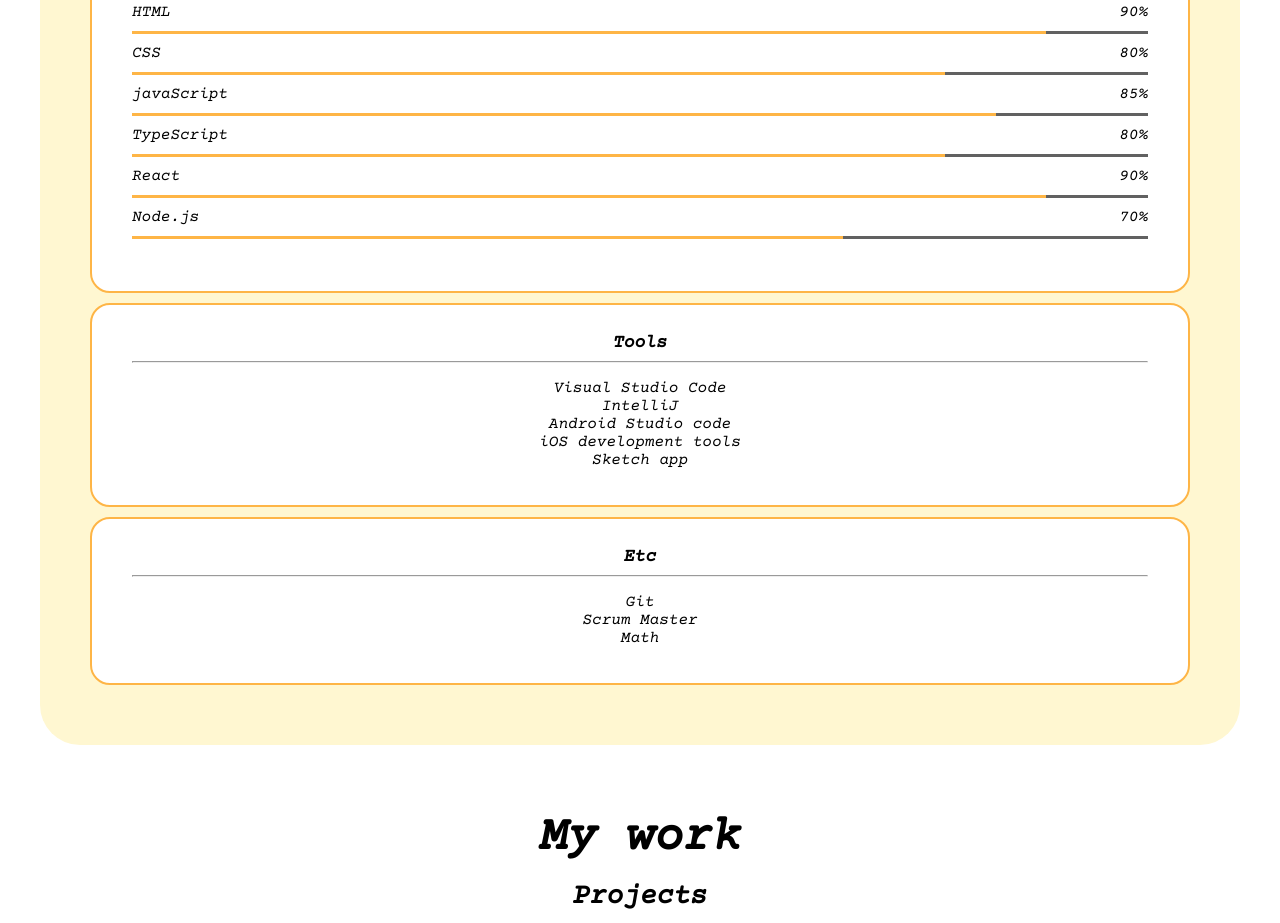
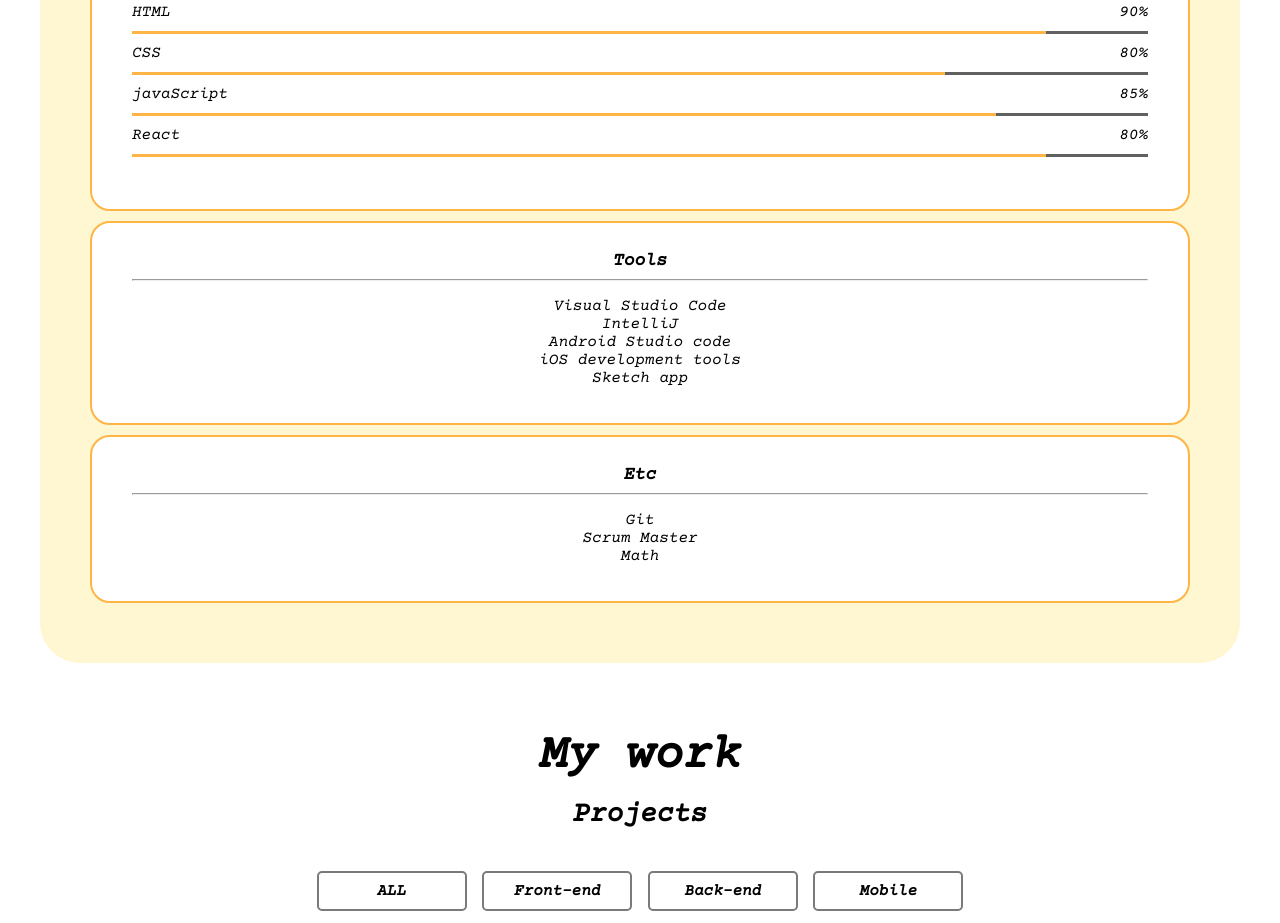
Before and after one commit to YYZA/Kim-portfolio, a plain HTML site: page index.html in a window 1280 px wide. Shown: the part 1877-2800 px from the top of the page. Drawn offline with nearby package versions, Linux system fonts and the light colour scheme; a web font is replaced by a local one.

Commit message:
[FIX] portfolio

```diff
--- a/index.html
+++ b/index.html
@@ -7,7 +7,7 @@
     <title>Kim's portfolio</title>
     <meta name="description" content="portfolio for world-renowed software engineer YYZA">
     <meta name="author" content="YYZA">
-  <link rel="icon" type="image/png" href="image/logo.png" />
+    <link rel="icon" type="image/png" href="image/logo.png"/>
     <script
             src="https://kit.fontawesome.com/27f9717bfd.js"
             crossorigin="anonymous">
@@ -20,7 +20,8 @@
     <link rel="preconnect" href="https://fonts.gstatic.com" crossorigin>
     <link rel="preconnect" href="https://fonts.googleapis.com">
     <link rel="preconnect" href="https://fonts.gstatic.com" crossorigin>
-<link href="https://fonts.googleapis.com/css2?family=Courier+Prime:ital@1&family=East+Sea+Dokdo&family=Nanum+Brush+Script&display=swap" rel="stylesheet">
+    <link href="https://fonts.googleapis.com/css2?family=Courier+Prime:ital@1&family=East+Sea+Dokdo&family=Nanum+Brush+Script&display=swap"
+          rel="stylesheet">
     <link href="https://fonts.googleapis.com/css2?family=Courier+Prime:ital@1&display=swap" rel="stylesheet">
     <link href="https://fonts.googleapis.com/css2?family=Open+Sans:wght@400;600;700&display=swap" rel="stylesheet">
     <link rel="stylesheet" href="style.css">
@@ -35,8 +36,8 @@
         </a>
     </div>
     <ul class="navbar__menu">
-      <li class="navbar__menu__item" data-link="#home" >Home</li>
-      <li class="navbar__menu__item" data-link="#about" >About</li>
+        <li class="navbar__menu__item" data-link="#home">Home</li>
+        <li class="navbar__menu__item" data-link="#about">About</li>
         <li class="navbar__menu__item" data-link="#skills">Skills</li>
         <li class="navbar__menu__item" data-link="#work">Work</li>
         <li class="navbar__menu__item" data-link="#contact">Contact</li>
@@ -50,7 +51,7 @@
 <section id="home">
     <div class="home__container">
         <div class="home__avartar">
-        <img src="image/logo.png" alt="avatar" >
+            <img src="image/logo.png" alt="avatar">
         </div>
         <h1 class="home__title">welcome,<br>This is Kim's personal website</h1>
         <h2 class="home__discription">Towerds my dream. Front-end devaeloper.</h2>
@@ -90,7 +91,7 @@
         </div>
     </div>
     <div class="eudcation">
-      <img class= "education__logo" src="image/111.png" alt="edulogo">
+        <img class="education__logo" src="image/111.png" alt="edulogo">
         <div class="education__discription">
             <p class="education__name">Drean Conding Ellie</p>
             <p class="education__period">2021.10.01 ~ Until now</p>
@@ -127,26 +128,13 @@
                 <div class="skill__var__value" style="width: 85%;"></div>
             </div>
             <div class="skill__discription">
-          <span>TypeScript</span>
+                <span>React</span>
                 <span>80%</span>
-        </div>
-        <div class="skill__var">
-          <div class="skill__var__value" style="width: 80%;"></div>
-        </div>
-        <div class="skill__discription">
-          <span>React</span>
-          <span>90%</span>
             </div>
             <div class="skill__var">
                 <div class="skill__var__value" style="width: 90%;"></div>
             </div>
-        <div class="skill__discription">
-          <span>Node.js</span>
-          <span>70%</span>
-        </div>
-        <div class="skill__var">
-          <div class="skill__var__value" style="width: 70%;"></div>
-        </div>
+
         </div>
     </div>
     <div class="tools">
```
Lines whose indentation alone changed are shown as unchanged.
